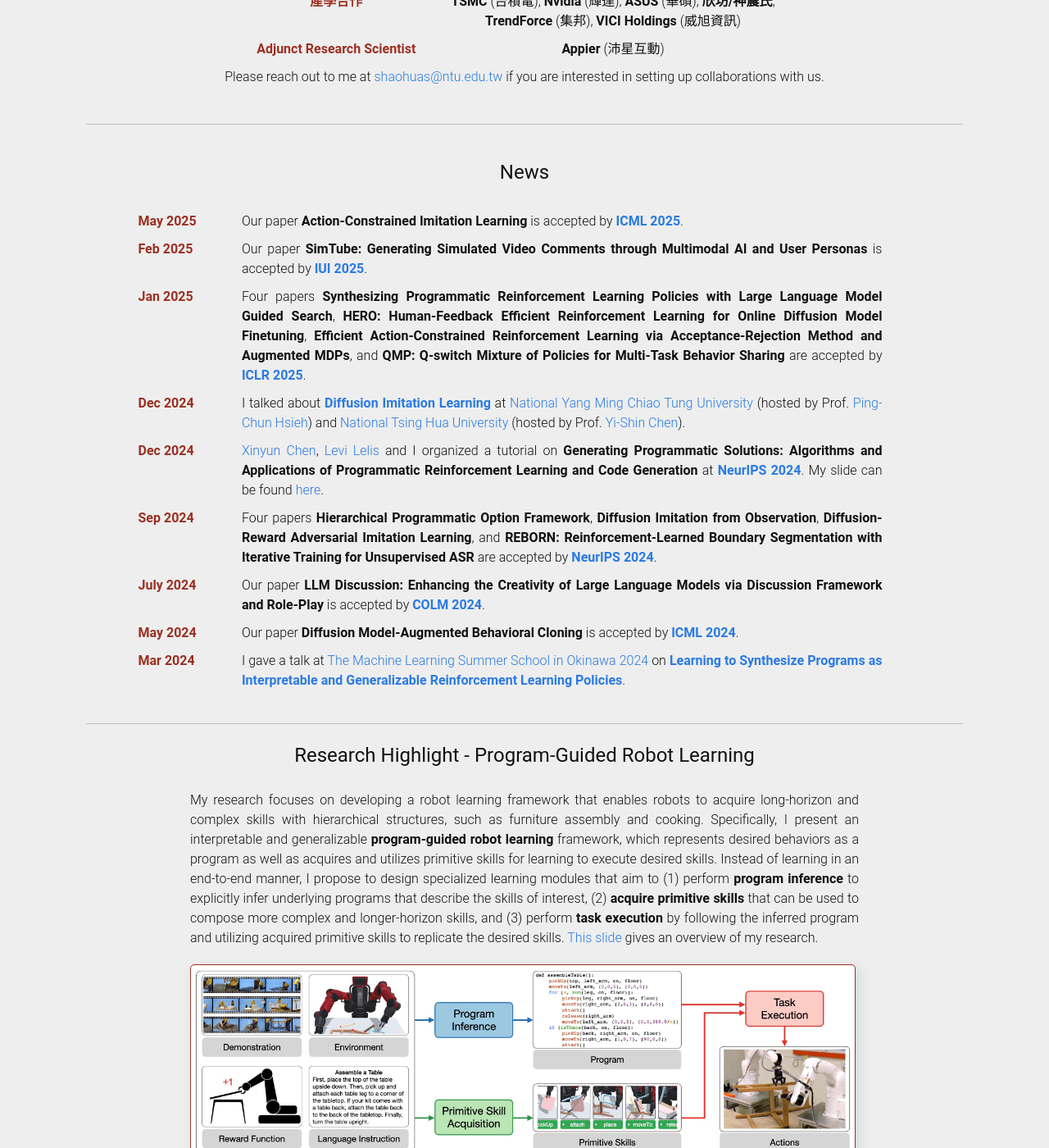
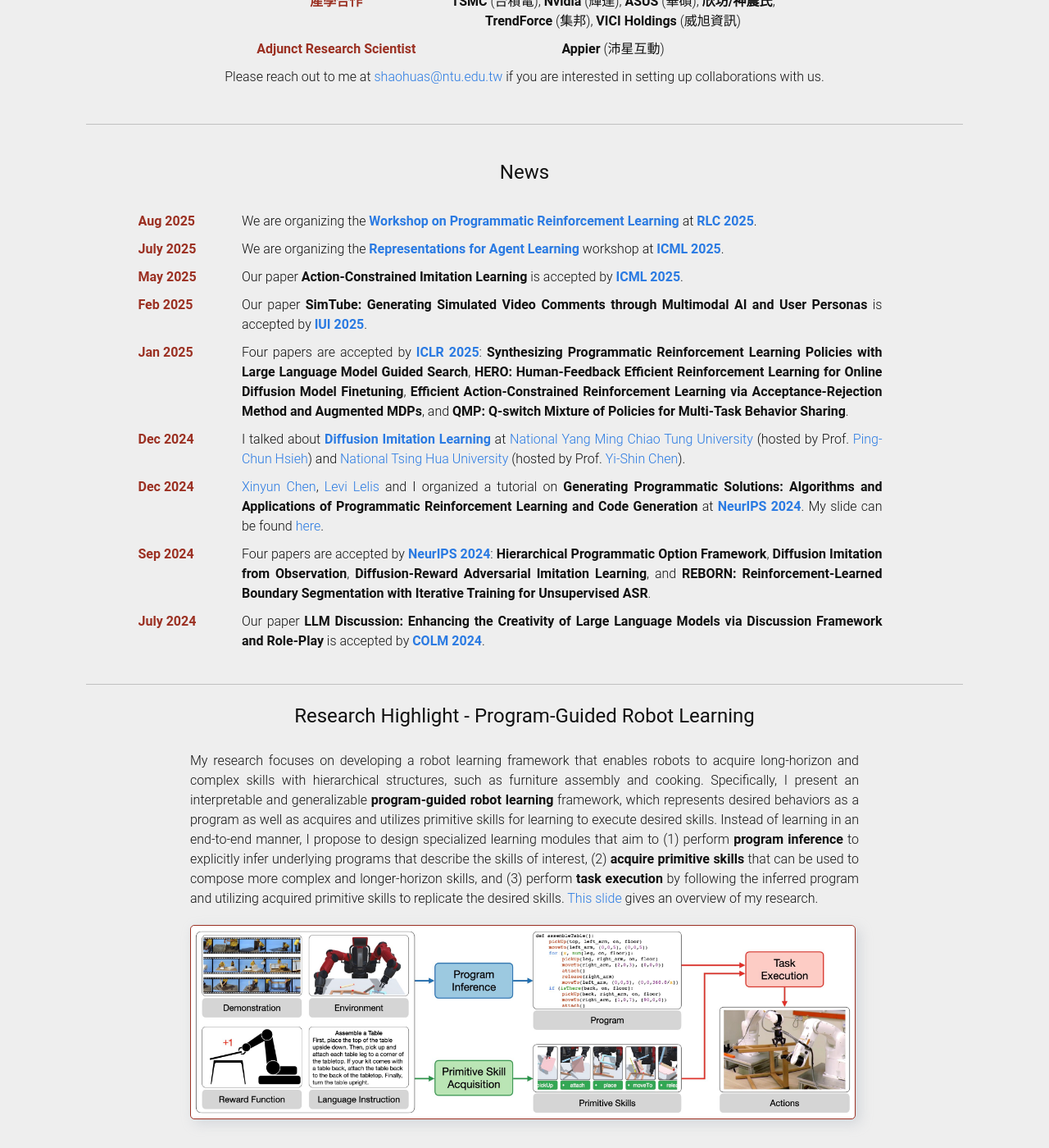
Before and after one commit to shaohua0116/shaohua0116.github.io, a Jekyll site: the page built from index.html, in a window 1280 px wide and 1400 px high, scrolled down 815 px. Shown: the whole window at 82% size. Built offline with Jekyll 4.4.1, drawn with Linux system fonts in a browser that asks for light colours; some web fonts are replaced.

Commit message:
update workshop

```diff
--- a/_data/news.yml
+++ b/_data/news.yml
@@ -1,21 +1,25 @@
+- news: 'We are organizing the <b><a href="https://prl-workshop.github.io/">Workshop on Programmatic Reinforcement Learning</a></b> at <b><a href="https://rl-conference.cc/">RLC 2025</a></b>.'
+  date: 'Aug 2025'
+- news: 'We are organizing the <b><a href="https://pral-workshop.github.io/">Representations for Agent Learning</a></b> workshop at <b><a href="https://icml.cc/Conferences/2025/Dates/">ICML 2025</a></b>.'
+  date: 'July 2025'
 - news: 'Our paper <b>Action-Constrained Imitation Learning</b> is accepted by <b><a href="https://icml.cc/Conferences/2025/Dates/">ICML 2025</a></b>.'
   date: 'May 2025'
 - news: 'Our paper <b>SimTube: Generating Simulated Video Comments through Multimodal AI and User Personas</b> is accepted by <b><a href="https://iui.acm.org/2025/">IUI 2025</a></b>.'
   date: 'Feb 2025'
-- news: 'Four papers <b>Synthesizing Programmatic Reinforcement Learning Policies with Large Language Model Guided Search</b>, <b>HERO: Human-Feedback Efficient Reinforcement Learning for Online Diffusion Model Finetuning</b>, <b>Efficient Action-Constrained Reinforcement Learning via Acceptance-Rejection Method and Augmented MDPs</b>, and <b>QMP: Q-switch Mixture of Policies for Multi-Task Behavior Sharing</b> are accepted by <b><a href="https://iclr.cc/Conferences/2025/Dates">ICLR 2025</a></b>.'
+- news: 'Four papers are accepted by <b><a href="https://iclr.cc/Conferences/2025/Dates">ICLR 2025</a></b>: <b>Synthesizing Programmatic Reinforcement Learning Policies with Large Language Model Guided Search</b>, <b>HERO: Human-Feedback Efficient Reinforcement Learning for Online Diffusion Model Finetuning</b>, <b>Efficient Action-Constrained Reinforcement Learning via Acceptance-Rejection Method and Augmented MDPs</b>, and <b>QMP: Q-switch Mixture of Policies for Multi-Task Behavior Sharing</b>.'
   date: 'Jan 2025'
 - news: "I talked about <b><a href='https://drive.google.com/file/d/1os1Tqo5QTaPSzhxNcchTmoLbdzq9h7O8/view?usp=drive_link'>Diffusion Imitation Learning</a></b> at <a href='https://www.nycu.edu.tw/nycu/ch/index'>National Yang Ming Chiao Tung University</a> (hosted by Prof. <a href='https://pinghsieh.github.io/'>Ping-Chun Hsieh</a>) and <a href='https://nthu-en.site.nthu.edu.tw/'>National Tsing Hua University</a> (hosted by Prof. <a href='https://pinghsieh.github.io'>Yi-Shin Chen</a>)."
   date: 'Dec 2024'
 - news: '<a href="https://jungyhuk.github.io/">Xinyun Chen</a>, <a href="https://webdocs.cs.ualberta.ca/~santanad/">Levi Lelis</a> and I organized a tutorial on <b>Generating Programmatic Solutions: Algorithms and Applications of Programmatic Reinforcement Learning and Code Generation</b> at <b><a href="https://neurips.cc/Conferences/2024/Dates">NeurIPS 2024</a></b>. My slide can be found <a href="https://drive.google.com/file/d/10x7KE7w9yU47bToFVC-dKpuP-0lPRbmU/view?usp=drive_link">here</a>.'
   date: 'Dec 2024'
-- news: 'Four papers <b>Hierarchical Programmatic Option Framework</b>, <b>Diffusion Imitation from Observation</b>, <b>Diffusion-Reward Adversarial Imitation Learning</b>, and <b>REBORN: Reinforcement-Learned Boundary Segmentation with Iterative Training for Unsupervised ASR</b> are accepted by <b><a href="https://neurips.cc/Conferences/2024/Dates">NeurIPS 2024</a></b>.'
+- news: 'Four papers are accepted by <b><a href="https://neurips.cc/Conferences/2024/Dates">NeurIPS 2024</a></b>: <b>Hierarchical Programmatic Option Framework</b>, <b>Diffusion Imitation from Observation</b>, <b>Diffusion-Reward Adversarial Imitation Learning</b>, and <b>REBORN: Reinforcement-Learned Boundary Segmentation with Iterative Training for Unsupervised ASR</b>.'
   date: 'Sep 2024'
 - news: 'Our paper <b>LLM Discussion: Enhancing the Creativity of Large Language Models via Discussion Framework and Role-Play</b> is accepted by <b><a href="https://colmweb.org/">COLM 2024</a></b>.'
   date: 'July 2024'
-- news: 'Our paper <b>Diffusion Model-Augmented Behavioral Cloning</b> is accepted by <b><a href="https://icml.cc/Conferences/2024/Dates">ICML 2024</a></b>.'
-  date: 'May 2024'
-- news: "I gave a talk at <a href='https://groups.oist.jp/mlss'>The Machine Learning Summer School in Okinawa 2024</a> on <b><a href='./slides/MLSS2024.pdf'>Learning to Synthesize Programs as Interpretable and Generalizable Reinforcement Learning Policies</a></b>."
-  date: 'Mar 2024'
+    # - news: 'Our paper <b>Diffusion Model-Augmented Behavioral Cloning</b> is accepted by <b><a href="https://icml.cc/Conferences/2024/Dates">ICML 2024</a></b>.'
+  #   date: 'May 2024'
+    # - news: "I gave a talk at <a href='https://groups.oist.jp/mlss'>The Machine Learning Summer School in Okinawa 2024</a> on <b><a href='./slides/MLSS2024.pdf'>Learning to Synthesize Programs as Interpretable and Generalizable Reinforcement Learning Policies</a></b>."
+  #   date: 'Mar 2024'
     # - news: 'Our papers <b>Learning to Act from Actionless Video through Dense Correspondences</b> and <b>Integrating Planning and Deep Reinforcement Learning via Automatic Induction of Task Substructures</b> are accepted by <b><a href="https://iclr.cc/Conferences/2024/Dates">ICLR 2024</a></b>.'
     #   date: 'Oct 2023'
 # - news: 'I gave a talk on <a href="./slides/pomp.pdf"><b>Addressing Long-Horizon Tasks by Integrating Program Synthesis and State Machines</b></a> at <a href="https://aair-lab.github.io/genplan23/index.html#program">Generalization in Planning Workshop at NeurIPS 2023</a>.'
```
